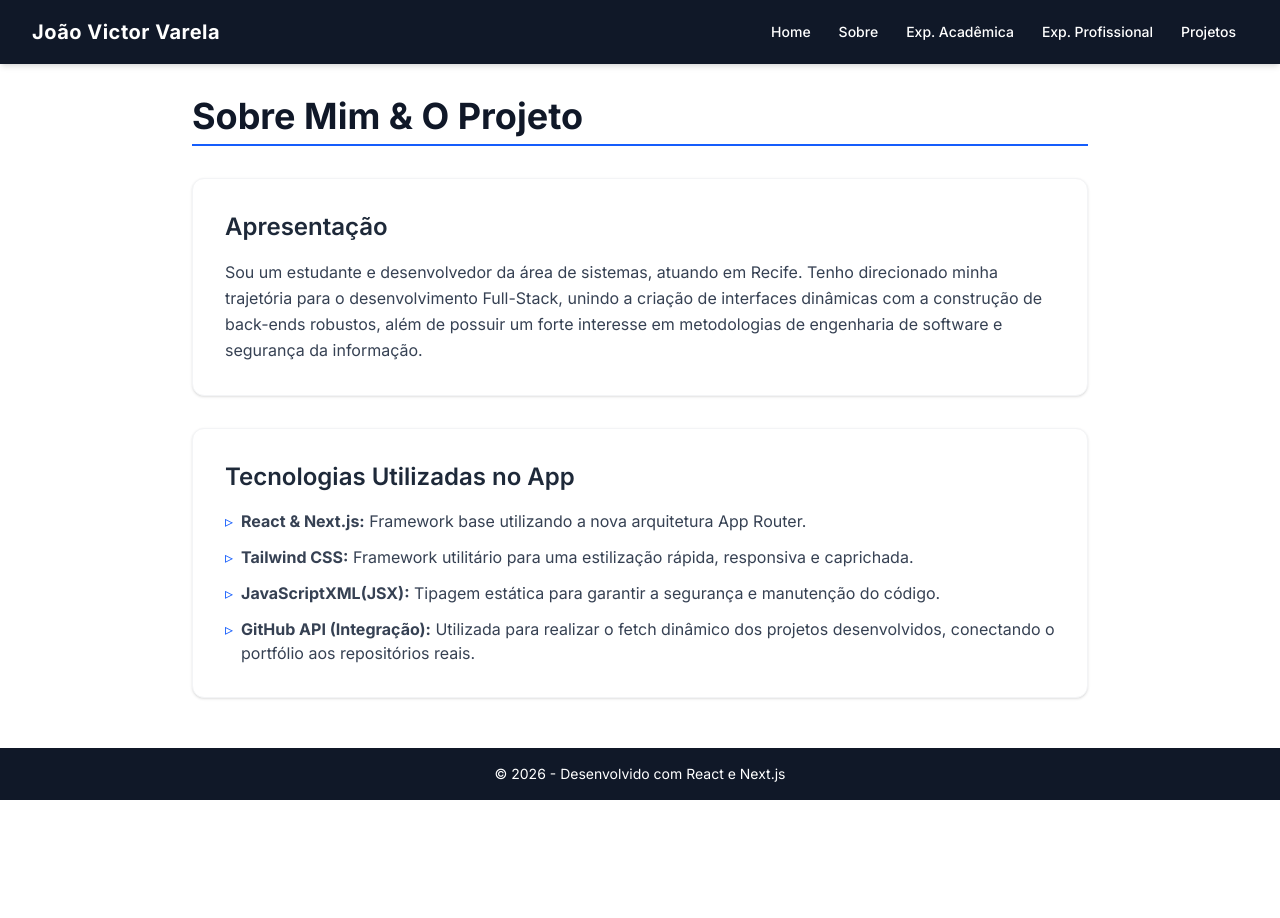
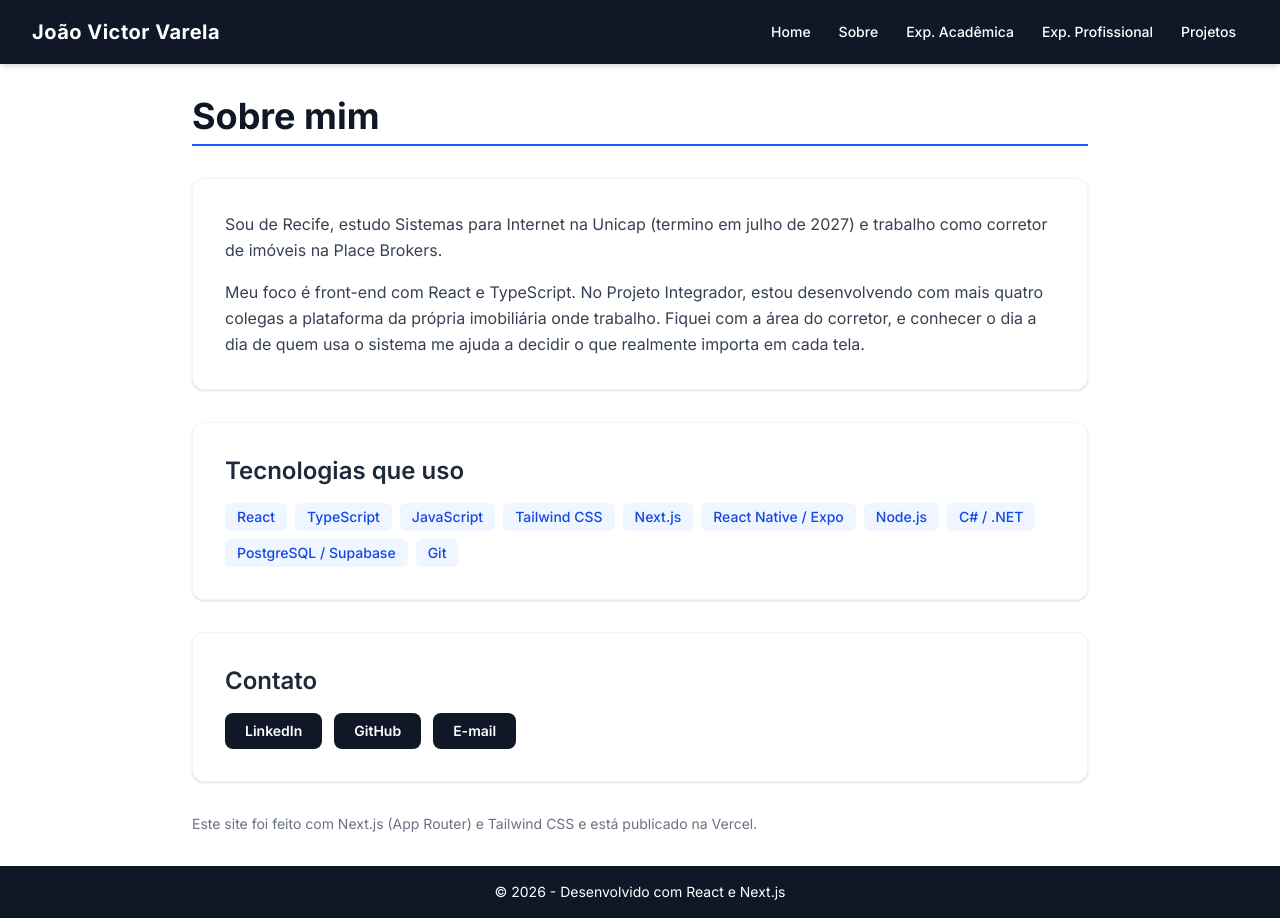
Before and after one commit to Jonqry/Portfolio, a Next.js app: page /sobre in a window 1280 px wide. Before the commit the page ends 800 px from the top, so only its background shows below. Built offline with nearby package versions, Linux system fonts and the light colour scheme.

Commit message:
Update page.js

```diff
--- a/app/sobre/page.js
+++ b/app/sobre/page.js
@@ -1,42 +1,65 @@
+const tecnologias = [
+  'React', 'TypeScript', 'JavaScript', 'Tailwind CSS', 'Next.js',
+  'React Native / Expo', 'Node.js', 'C# / .NET', 'PostgreSQL / Supabase', 'Git',
+];
+
+const contatos = [
+  { label: 'LinkedIn', href: 'https://www.linkedin.com/in/joaovictorvarela' },
+  { label: 'GitHub', href: 'https://github.com/Jonqry' },
+  { label: 'E-mail', href: 'mailto:joaovictorvarela321@gmail.com' },
+];
+
 export default function Sobre() {
   return (
     <div className="max-w-4xl mx-auto space-y-8 animate-fade-in-up">
       <h1 className="text-4xl font-bold text-gray-900 border-b-2 border-blue-600 pb-2">
-        Sobre Mim & O Projeto
+        Sobre mim
       </h1>
 
-      <div className="bg-white p-8 rounded-xl shadow-sm border border-gray-100">
-        <h2 className="text-2xl font-semibold mb-4 text-gray-800">Apresentação</h2>
+      <div className="bg-white p-8 rounded-xl shadow-sm border border-gray-100 space-y-4">
         <p className="text-gray-700 leading-relaxed">
-          Sou um estudante e desenvolvedor da área de sistemas, atuando em Recife.
-          Tenho direcionado minha trajetória para o desenvolvimento Full-Stack, unindo
-          a criação de interfaces dinâmicas com a construção de back-ends robustos, além
-          de possuir um forte interesse em metodologias de engenharia de software e
-          segurança da informação.
+          Sou de Recife, estudo Sistemas para Internet na Unicap (termino em julho de 2027) e
+          trabalho como corretor de imóveis na Place Brokers.
+        </p>
+        <p className="text-gray-700 leading-relaxed">
+          Meu foco é front-end com React e TypeScript. No Projeto Integrador, estou desenvolvendo
+          com mais quatro colegas a plataforma da própria imobiliária onde trabalho. Fiquei com a
+          área do corretor, e conhecer o dia a dia de quem usa o sistema me ajuda a decidir o que
+          realmente importa em cada tela.
         </p>
       </div>
 
       <div className="bg-white p-8 rounded-xl shadow-sm border border-gray-100">
-        <h2 className="text-2xl font-semibold mb-4 text-gray-800">Tecnologias Utilizadas no App</h2>
-        <ul className="space-y-3 text-gray-700">
-          <li className="flex items-start">
-            <span className="text-blue-600 mr-2">▹</span>
-            <span><strong>React & Next.js:</strong> Framework base utilizando a nova arquitetura App Router.</span>
-          </li>
-          <li className="flex items-start">
-            <span className="text-blue-600 mr-2">▹</span>
-            <span><strong>Tailwind CSS:</strong> Framework utilitário para uma estilização rápida, responsiva e caprichada.</span>
-          </li>
-          <li className="flex items-start">
-            <span className="text-blue-600 mr-2">▹</span>
-            <span><strong>JavaScriptXML(JSX):</strong> Tipagem estática para garantir a segurança e manutenção do código.</span>
-          </li>
-          <li className="flex items-start">
-            <span className="text-blue-600 mr-2">▹</span>
-            <span><strong>GitHub API (Integração):</strong> Utilizada para realizar o fetch dinâmico dos projetos desenvolvidos, conectando o portfólio aos repositórios reais.</span>
-          </li>
-        </ul>
+        <h2 className="text-2xl font-semibold mb-4 text-gray-800">Tecnologias que uso</h2>
+        <div className="flex flex-wrap gap-2">
+          {tecnologias.map((tec) => (
+            <span key={tec} className="text-sm font-medium px-3 py-1 bg-blue-50 text-blue-700 rounded-md">
+              {tec}
+            </span>
+          ))}
+        </div>
       </div>
+
+      <div className="bg-white p-8 rounded-xl shadow-sm border border-gray-100">
+        <h2 className="text-2xl font-semibold mb-4 text-gray-800">Contato</h2>
+        <div className="flex flex-wrap gap-3">
+          {contatos.map((c) => (
+            <a
+              key={c.label}
+              href={c.href}
+              target="_blank"
+              rel="noopener noreferrer"
+              className="bg-gray-900 text-white px-5 py-2 rounded-lg text-sm font-semibold hover:bg-gray-700 transition"
+            >
+              {c.label}
+            </a>
+          ))}
+        </div>
+      </div>
+
+      <p className="text-sm text-gray-500">
+        Este site foi feito com Next.js (App Router) e Tailwind CSS e está publicado na Vercel.
+      </p>
     </div>
   );
 }
```
